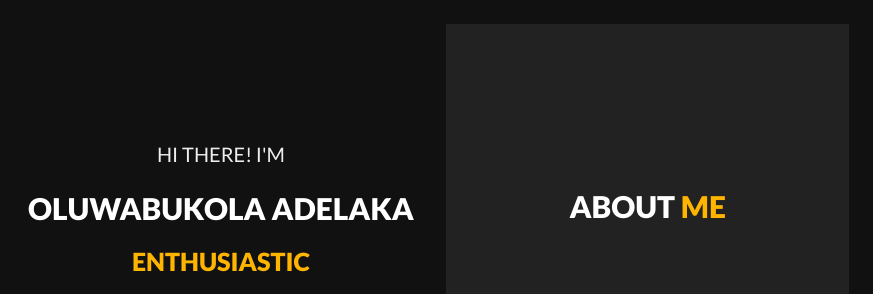
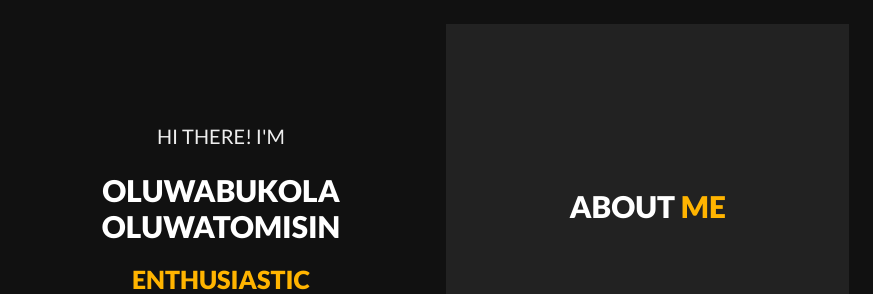
Before and after one commit to OluwabukolaAdelaka/portfolio, a plain HTML site: page my-portfolio-website/Index.html in a window 1280 px wide. Shown: the top 294 px of the page, 407-1280 px from the left. Drawn offline with Linux system fonts and the light colour scheme.

Commit message:
Changed last name

```diff
--- a/my-portfolio-website/Index.html
+++ b/my-portfolio-website/Index.html
@@ -98,7 +98,7 @@
               <div class="selector uppercase" id="selector">
                 <h3 class="ah-headline p-none m-none">
                   <span class="font-weight-400">Hi There! I'm</span>
-                  <span class="my-name">Oluwabukola Adelaka</span>
+                  <span class="my-name">Oluwabukola Oluwatomisin</span>
                   <span class="ah-words-wrapper">
                     <b class="is-visible">web developer</b>
                     <b>enthusiastic</b>
```
